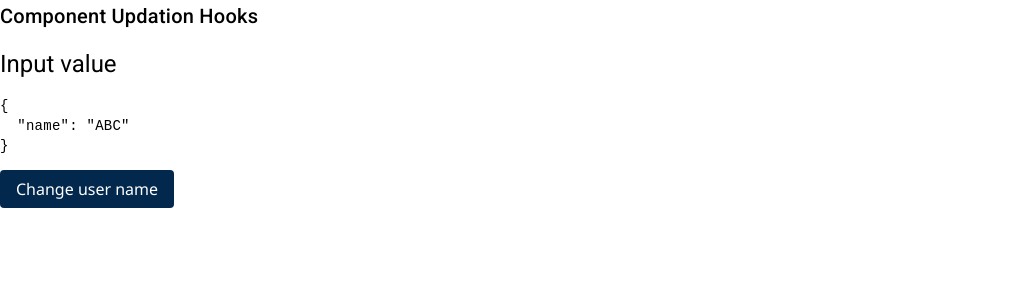
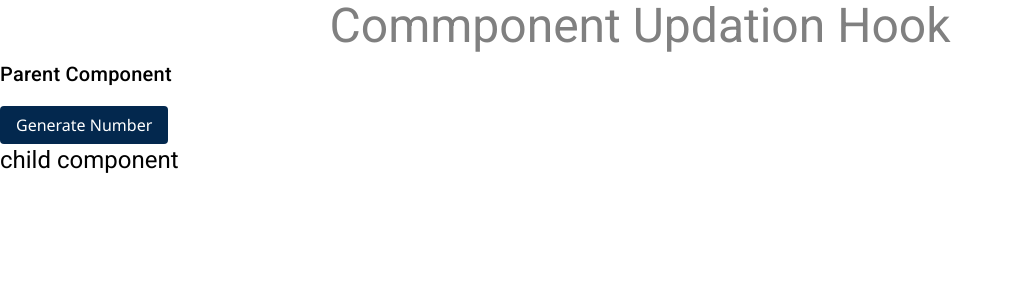
Before and after one commit to mayurrohokale/practice_repo, an Angular app: page / in a window 1280 px wide. Shown: the top 300 px of the page, without its empty margins (0-1012 px from the left). Built offline with nearby package versions, Linux system fonts and the light colour scheme.

Commit message:
AfterContentInit()  hook

```diff
--- a/src/app/app.component.html
+++ b/src/app/app.component.html
@@ -1,7 +1,9 @@
-<h2>Component Updation Hooks</h2>
+<h1>Commponent Updation Hook</h1>
+<div>
+    <h2>Parent Component</h2>
+    <button (click)="sendDatatoChild()">Generate Number</button>
 
-<div>
-    <app-demo [user]="user"></app-demo>
-
-    <button (click)="changeusername()">Change user name</button>
+    <app-demo>
+        <h3>{{dataFromParent}}</h3>
+    </app-demo>
 </div>
--- a/src/app/app.component.ts
+++ b/src/app/app.component.ts
@@ -1,4 +1,4 @@
-import { Component, OnInit } from '@angular/core';
+import { AfterContentInit, Component, OnInit } from '@angular/core';
 import { Directive } from '@angular/core';
 @Component({
   selector: 'app-root',
@@ -9,14 +9,15 @@ import { Directive } from '@angular/core';
 
 
 
-export class AppComponent  {
+export class AppComponent implements AfterContentInit {
 
- user = {
-  name : 'ABC'
- };
- changeusername(){
-  this.user.name = 'XYZ'
- }
+dataFromParent = '';
+ngAfterContentInit(): void {
+  console.log("ngAfterContentInit was invoked.....");}
+sendDatatoChild():void{
+  let random = Math.floor(Math.random()*10);
+  this.dataFromParent = "Random Number: "+random;
+}
 
 
 
--- a/src/app/demo/demo.component.html
+++ b/src/app/demo/demo.component.html
@@ -1,4 +1,4 @@
 <div>
-    <h1>Input value</h1>
-    <pre>{{user | json}}</pre>
+    <h1>child component</h1>
+    <ng-content ></ng-content>
 </div>
--- a/src/app/demo/demo.component.ts
+++ b/src/app/demo/demo.component.ts
@@ -11,9 +11,6 @@ export class DemoComponent implements DoCheck {
   private previousUsername: string | undefined;
 
   ngDoCheck(): void {
-    if (this.user.name != this.previousUsername) {
-      this.previousUsername !== this.user.name;
-      console.log('ngDocheck called - username changes');
-  }
+   console.log("ngDoCheck was invoked....");
 }
 }
```
